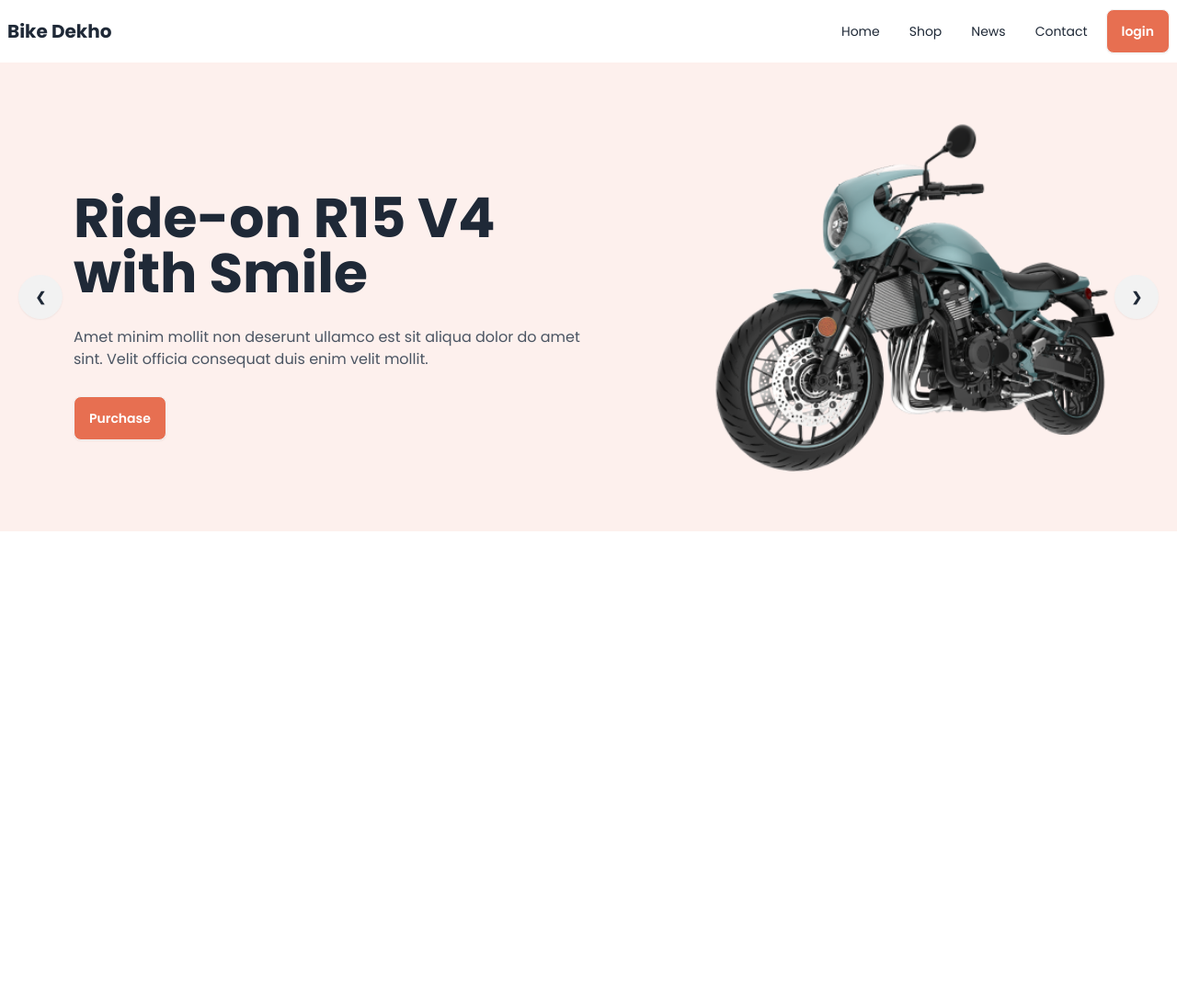
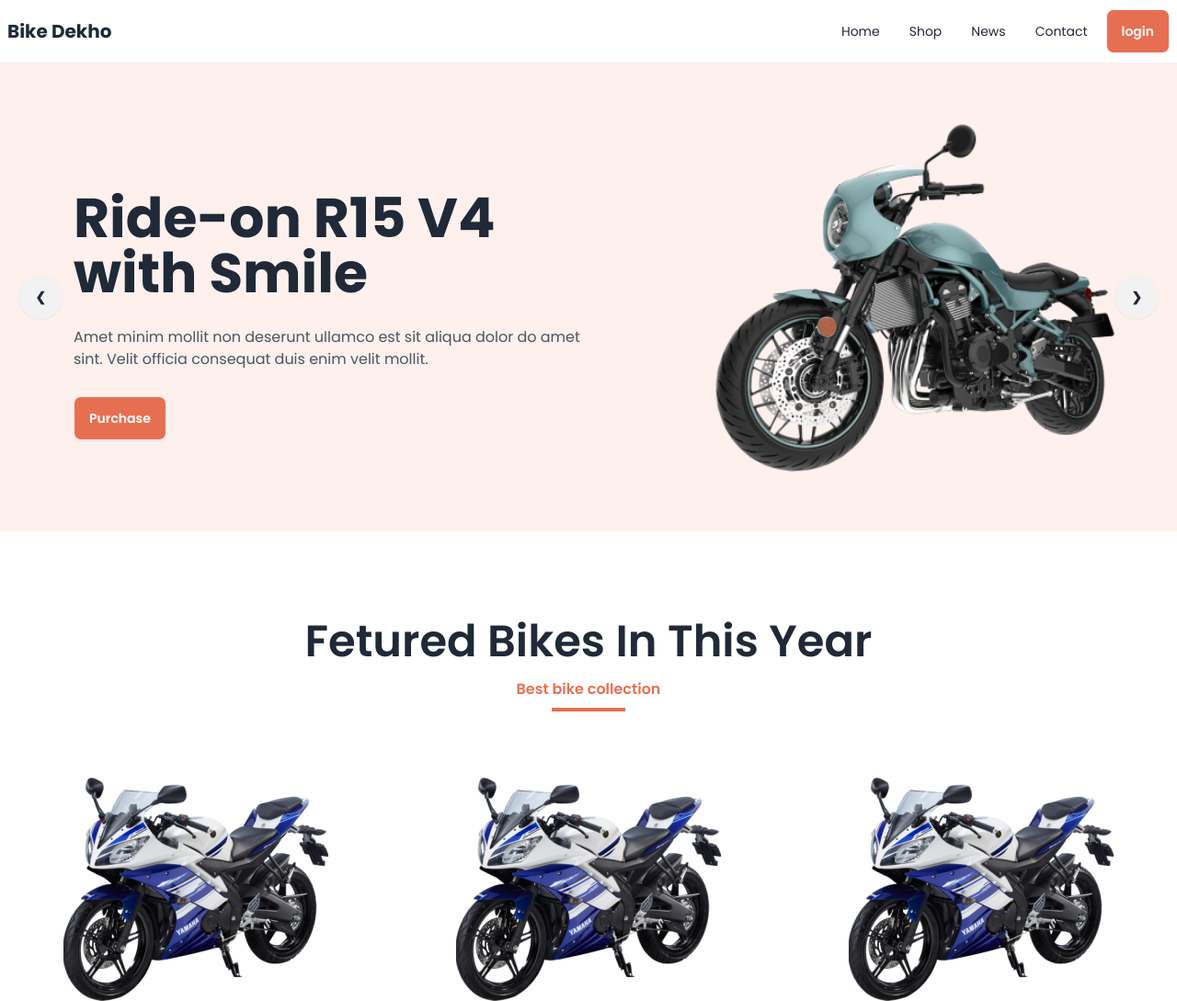
Before and after one commit to bdfarasat/daisyui-practice-m-15.4, a plain HTML site: page index.html in a window 1280 px wide. Shown: the whole page at 92% size. Before the commit the page ends 800 px from the top, so only its background shows below. Drawn offline with nearby package versions, Linux system fonts and the light colour scheme.

Commit message:
Featured section done

```diff
--- a/index.html
+++ b/index.html
@@ -128,7 +128,22 @@
                       <a href="#slide1" class="btn btn-circle">❯</a>
                     </div>
                   </div>
-              </div>
+            </div>
+            <!-- Featured Section -->
+             <div class="mt-24">
+                <!-- Text Section -->
+                 <div class="text-center mb-2">
+                    <h2 class="font-semibold	text-5xl	mb-4">Fetured Bikes In This Year</h2>
+                    <p class="font-semibold text-[#E76F51] mb-2">Best bike collection</p>
+                    <div class="bg-[#E76F51] w-20 h-1 mx-auto"></div>
+                 </div>
+                 <!-- Image Section -->
+                  <div class=" grid md:grid-cols-3 grid-cols-1 ustify-self-center space-y-16 ">
+                    <img class="justify-self-center mt-16" src="images/others/feature-bike.png" alt="">
+                    <img class="justify-self-center" src="images/others/feature-bike.png" alt="">
+                    <img class="justify-self-center" src="images/others/feature-bike.png" alt="">
+                  </div>
+             </div>
         </header>
 
     </main>
```
